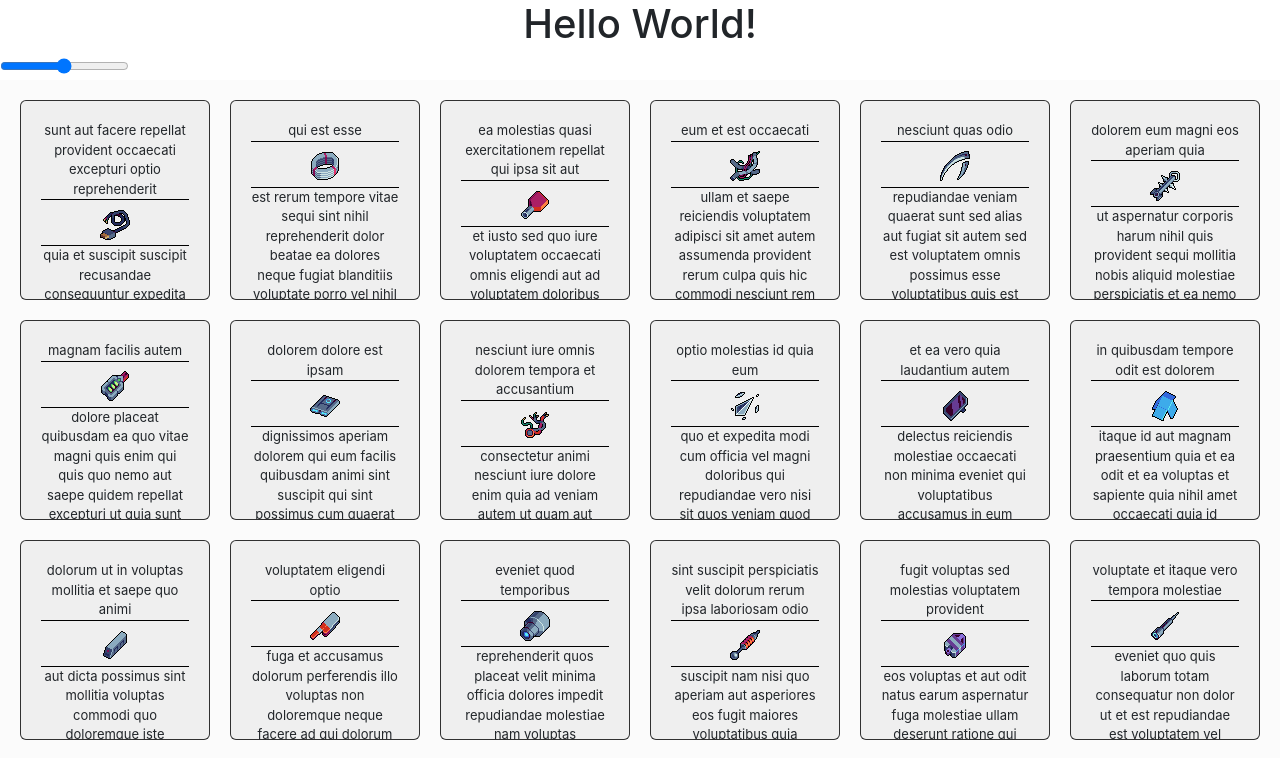
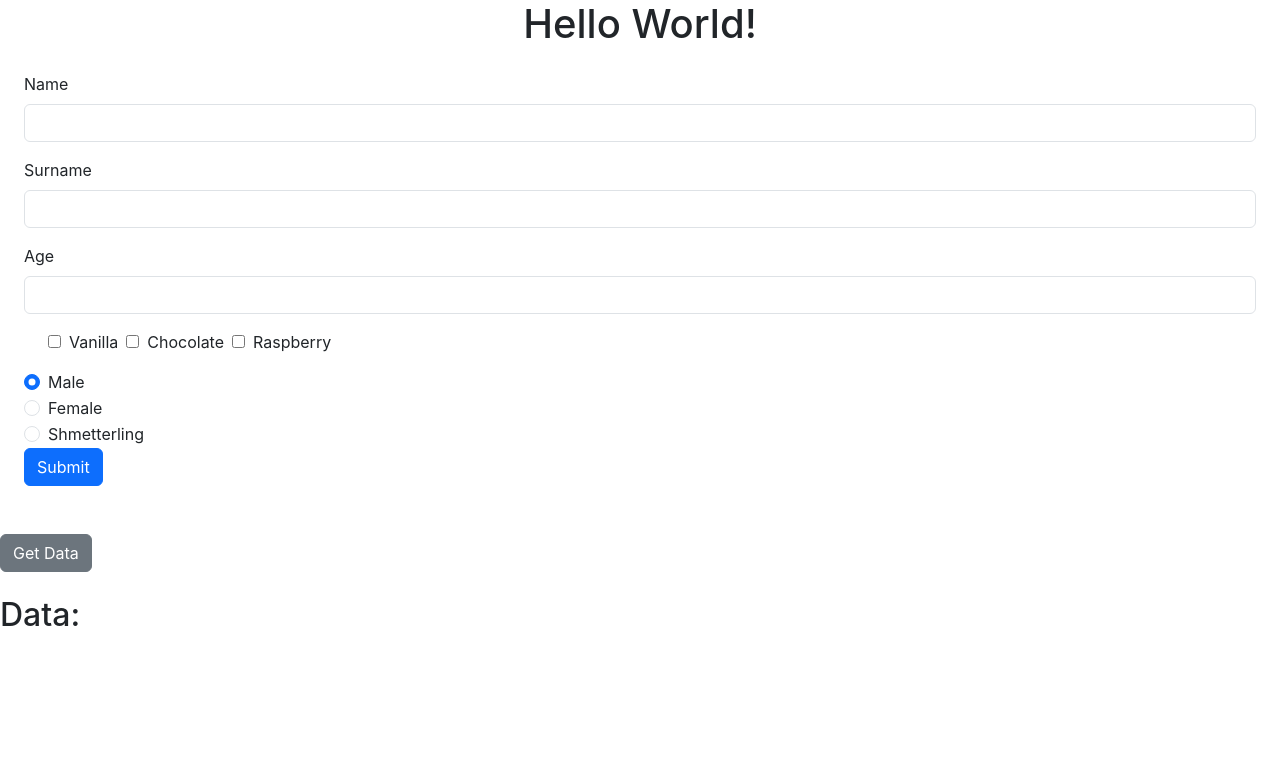
Before and after one commit to Colacichy/React_RA_Project, a React (Create React App) app in the folder project_react/: page / in a window 1280 px wide. Shown: the top 758 px of the page. Built offline with nearby package versions, Linux system fonts and the light colour scheme.

Commit message:
Update App.js

```diff
--- a/project_react/src/App.js
+++ b/project_react/src/App.js
@@ -1,5 +1,5 @@
 import "./App.css";
-import Task01 from "./task01/Cards";
+import Task02 from "./Task02";
 
 function App() {
   return (
@@ -7,7 +7,7 @@ function App() {
       <div className="App">
         <h1>Hello World!</h1>
       </div>
-      <Task01/>
+      <Task02/>
     </>
   );
 }
```
